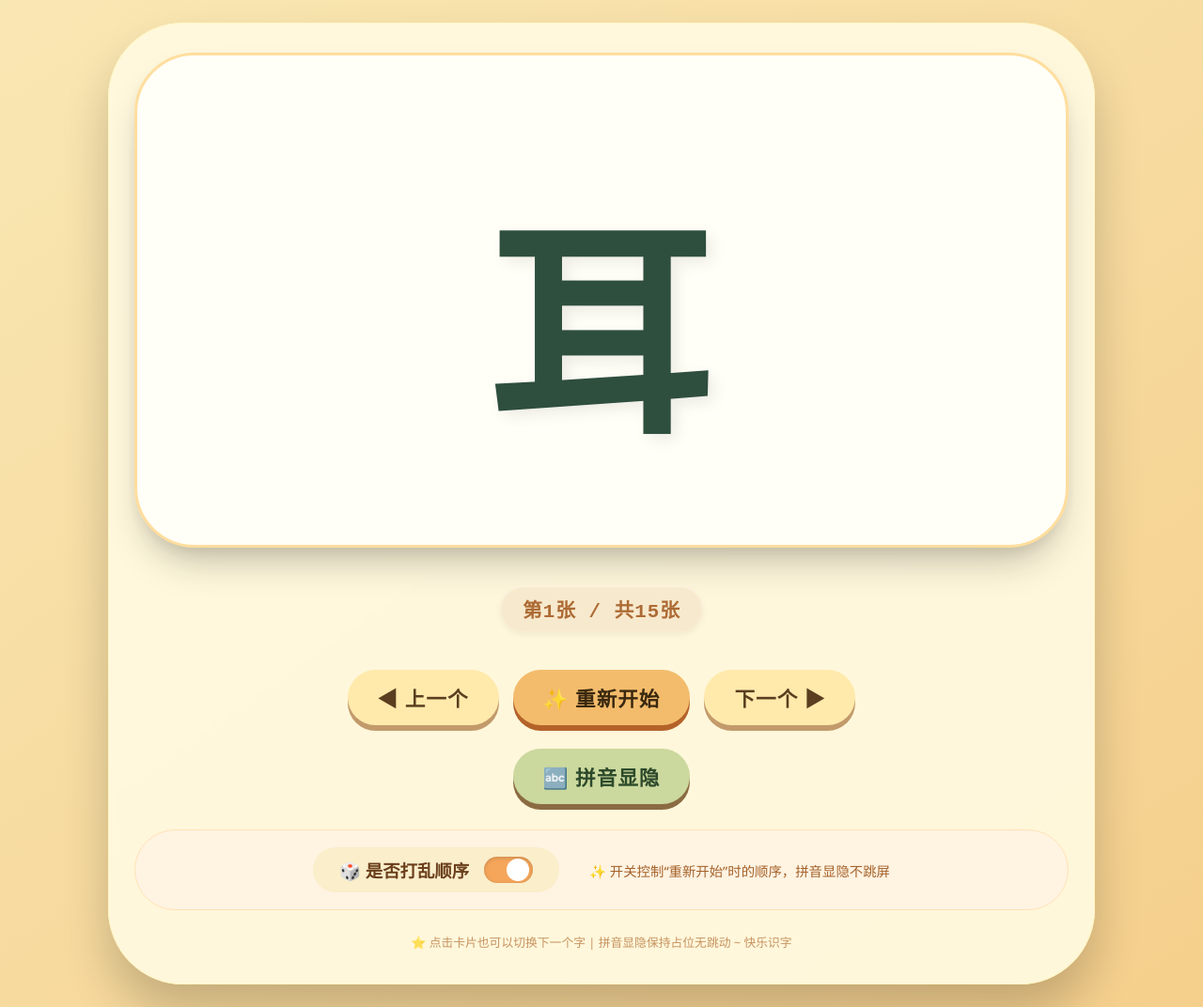
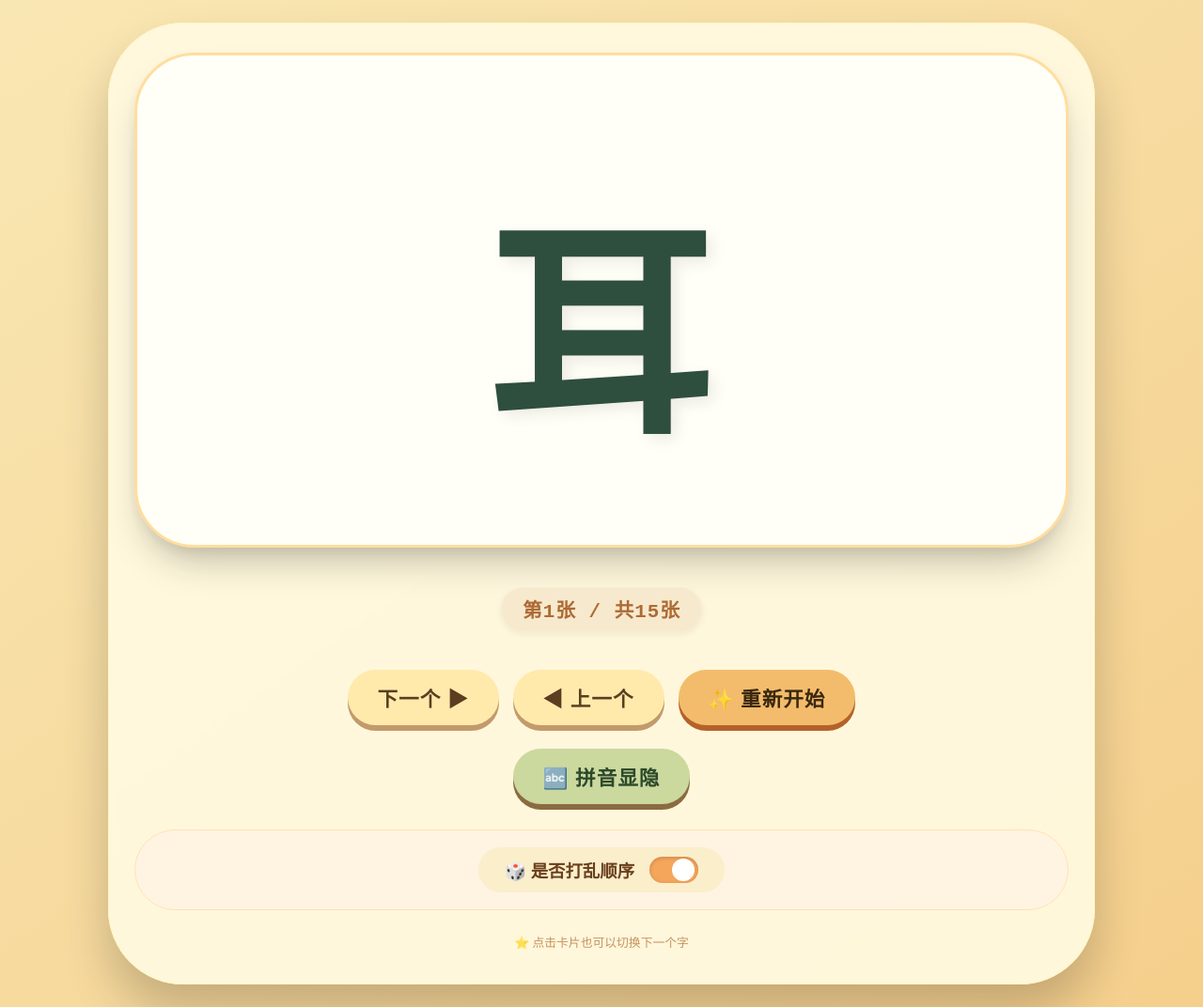
Before and after one commit to bluishday/daitest, a website: page index.html in a window 1280 px wide. Shown: the whole page at 94% size. Drawn offline with Linux system fonts and the light colour scheme.

Commit message:
edit index

```diff
--- a/index.html
+++ b/index.html
@@ -297,14 +297,14 @@
 
     <!-- 卡片计数器 -->
     <div class="counter-wrapper">
-        <div class="counter-info" id="counterInfo">第1张 / 共4张</div>
+        <div class="counter-info" id="counterInfo">第1张 / 共1张</div>
     </div>
 
     <!-- 按钮组 - 更加友好 -->
     <div class="button-group">
+        <button class="btn" id="nextBtn">下一个 ▶</button>
         <button class="btn" id="prevBtn">◀ 上一个</button>
         <button class="btn btn-primary" id="resetBtn">✨ 重新开始</button>
-        <button class="btn" id="nextBtn">下一个 ▶</button>
     </div>
     <div class="button-group">
         <button class="btn btn-special" id="pinyinToggleBtn">🔤 拼音显隐</button>
@@ -316,9 +316,8 @@
             <span class="label-text">🎲 是否打乱顺序</span>
             <input type="checkbox" id="shuffleToggle" checked>
         </div>
-        <div style="font-size:0.9rem; color:#a5622a; font-weight:500;">✨ 开关控制“重新开始”时的顺序，拼音显隐不跳屏</div>
     </div>
-    <footer>⭐ 点击卡片也可以切换下一个字 | 拼音显隐保持占位无跳动 ~ 快乐识字</footer>
+    <footer>⭐ 点击卡片也可以切换下一个字</footer>
 </div>
 
 <script>
```
